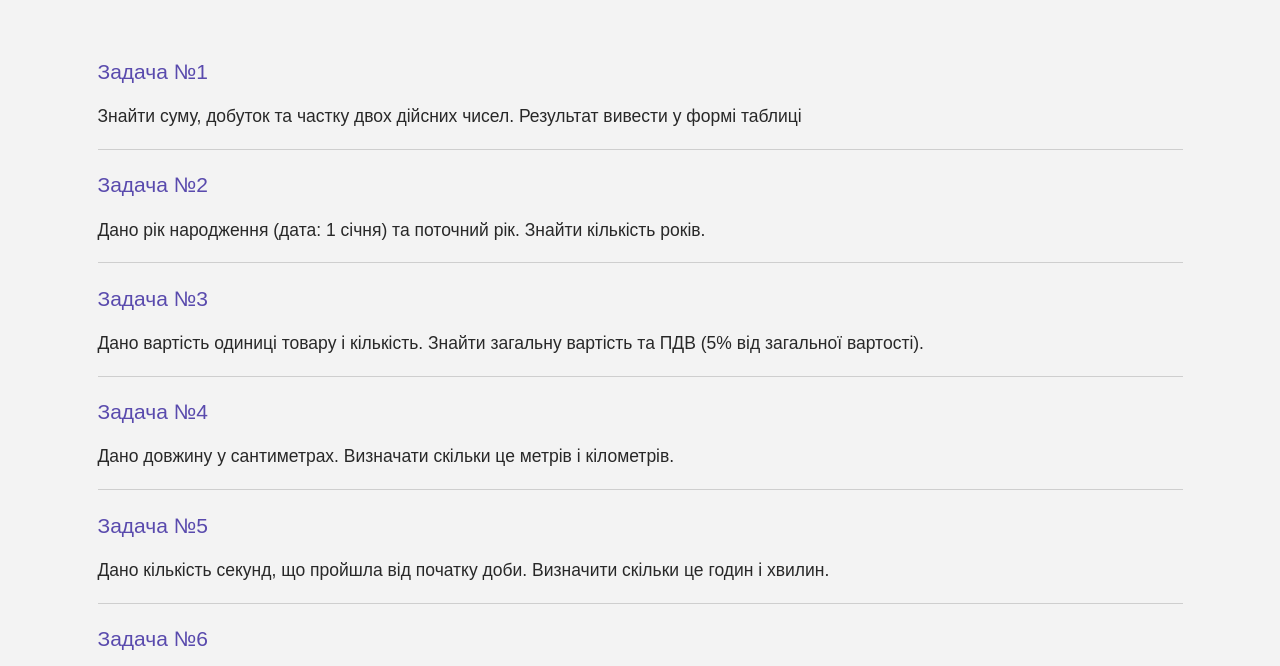
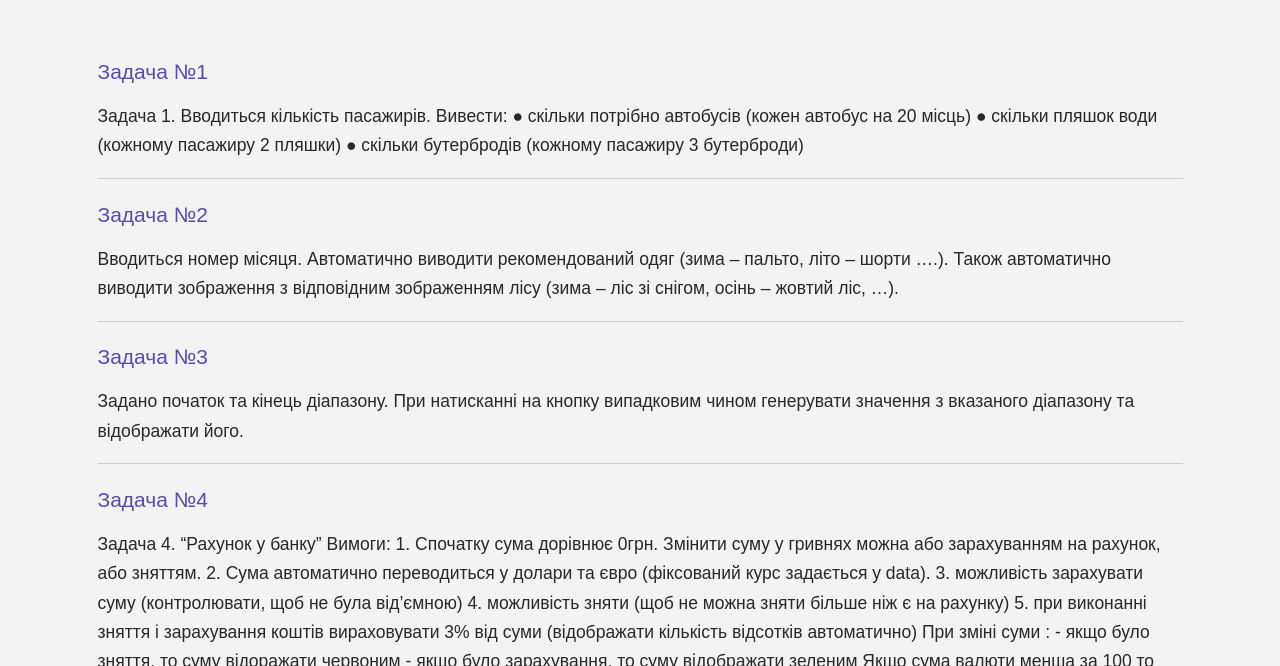
Before and after one commit to IevgeniiaGl/vue, a plain HTML site: page vue_01/index.html in a window 1280 px wide. Shown: the part 86-752 px from the top of the page. Drawn offline with Linux system fonts and the light colour scheme.

Commit message:
Add files via upload

```diff
--- a/vue_01/index.html
+++ b/vue_01/index.html
@@ -20,33 +20,40 @@
 						<ul class="page__list">
 							<li class="page__item item">
 								<a class="item__link" href="./task_01/index.html">Задача №1</a>
-								<div class="item__text">Знайти суму, добуток та частку двох дійсних чисел. Результат вивести у формі таблиці</div>
+								<div class="item__text">Задача 1. Вводиться кількість пасажирів. Вивести:
+									●	скільки потрібно автобусів (кожен автобус на 20 місць)
+									●	скільки пляшок води (кожному пасажиру 2 пляшки)
+									●	скільки бутербродів (кожному пасажиру 3 бутерброди)
+									</div>
 							</li>
 							<li class="page__item item">
 								<a class="item__link" href="./task_02/index.html">Задача №2</a>
-								<div class="item__text">Дано рік народження (дата: 1 січня) та поточний рік. Знайти кількість років.</div>
+								<div class="item__text">Вводиться номер місяця. Автоматично виводити рекомендований одяг (зима – пальто, літо – шорти ….). Також автоматично виводити зображення з відповідним зображенням лісу (зима – ліс зі снігом, осінь – жовтий ліс, …).</div>
 							</li>
 							<li class="page__item item">
 								<a class="item__link" href="./task_03/index.html">Задача №3</a>
-								<div class="item__text">Дано вартість одиниці товару і кількість. Знайти загальну вартість та ПДВ (5% від загальної вартості).</div>
+								<div class="item__text">Задано початок та кінець діапазону. При натисканні на кнопку випадковим чином генерувати значення з вказаного діапазону та відображати його.</div>
 							</li>
 							<li class="page__item item">
 								<a class="item__link" href="./task_04/index.html">Задача №4</a>
-								<div class="item__text">Дано довжину у сантиметрах. Визначати скільки це метрів і кілометрів.</div>
+								<div class="item__text">Задача 4. “Рахунок у банку”
+									Вимоги:
+									1. Спочатку сума дорівнює 0грн. Змінити суму у гривнях можна або зарахуванням на рахунок, або зняттям.
+									2. Сума автоматично переводиться у долари та євро (фіксований курс задається у data).
+									3. можливість зарахувати суму (контролювати, щоб не була від’ємною)
+									4. можливість зняти (щоб не можна зняти більше ніж є на рахунку)
+									5. при виконанні зняття і зарахування коштів вираховувати 3% від суми (відображати кількість відсотків автоматично)
+									При зміні суми :
+- якщо було зняття, то суму відоражати червоним
+- якщо було зарахування, то суму відображати зеленим
+Якщо сума валюти менша за 100 то відображати червоним кольором, інакше - зеленим
+
+									</div>
 							</li>
 							<li class="page__item item">
 								<a class="item__link" href="./task_05/index.html">Задача №5</a>
-								<div class="item__text">Дано кількість секунд, що пройшла від початку доби. Визначити скільки це годин і хвилин.</div>
+								<div class="item__text">Додаток містить масив об’єктів (логін, пароль) --  інсуючі логіни і паролі. Користувач вводить логін і пароль, а програма повідомляє чи може користувач бути авторизованим (чи є він одним з масиву).</div>
 							</li>
-							<li class="page__item item">
-								<a class="item__link" href="./task_06/index.html">Задача №6</a>
-								<div class="item__text">З клавіатури вводяться вартість товару та кількість одиниць 3 товарів. Обчислити вартість кожного товару окремо та загальну вартість. Вивести чек (як у супермаркеті) використовуючи елементи розмітки.</div>
-							</li>
-							<li class="page__item item">
-								<a class="item__link" href="./task_07/index.html">Задача №7</a>
-								<div class="item__text">Знайти суму випадкового номера місяця (від 1 до 12) та випадкового номера дня (від 0 до 6).</div>
-							</li>
-
 						</ul>
 					</div>
 				</main>
```
